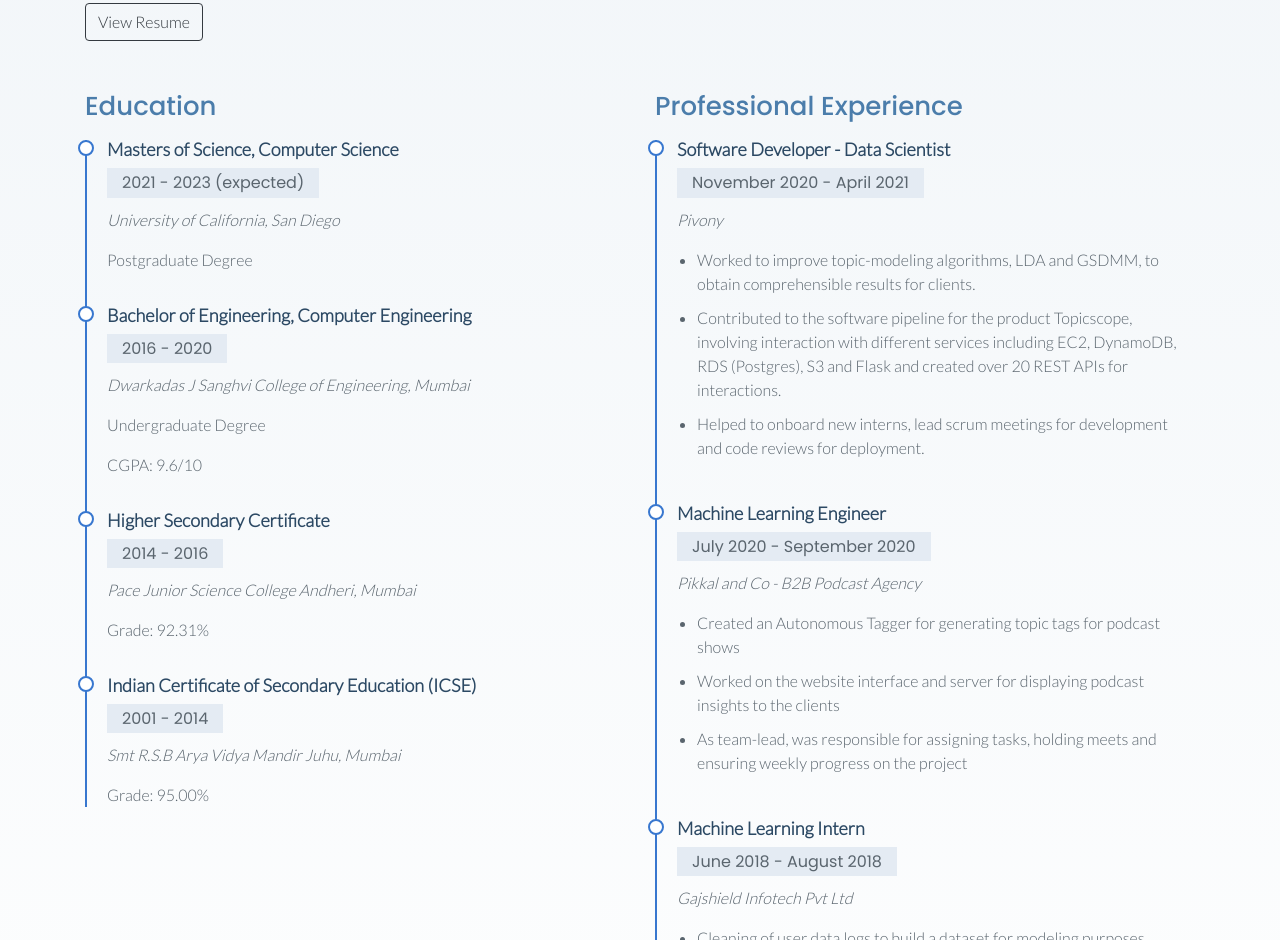
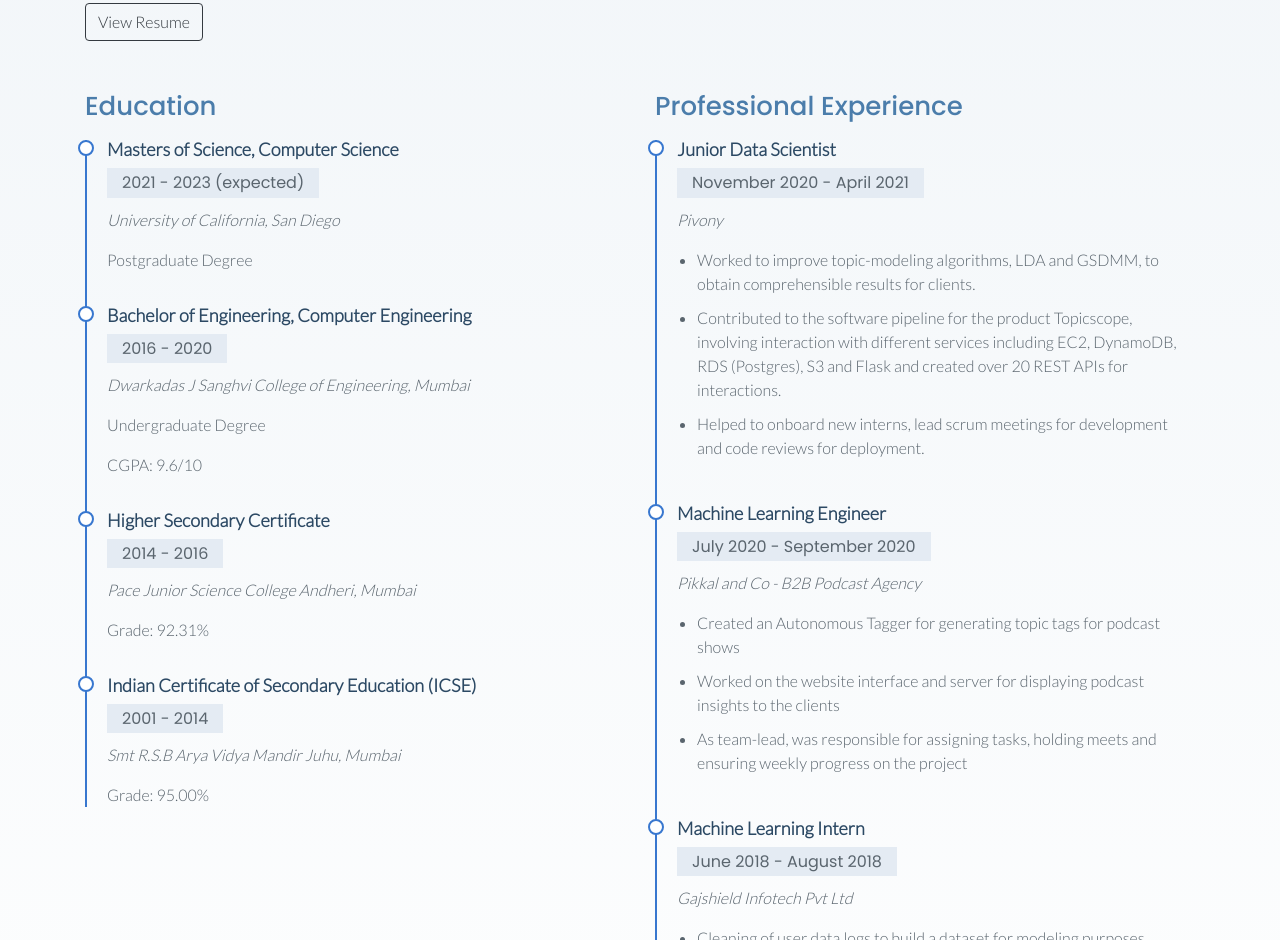
Before and after one commit to AdityaJ42/AdityaJ42.github.io, a plain HTML site: page index.html in a window 1280 px wide. Shown: the part 1170-2110 px from the top of the page. Drawn offline with nearby package versions, Linux system fonts and the light colour scheme; a web font is replaced by a local one.

Commit message:
fix pivony position

```diff
--- a/index.html
+++ b/index.html
@@ -198,7 +198,7 @@
           <div class="col-lg-6">
             <h3 class="resume-title">Professional Experience</h3>
             <div class="resume-item">
-              <h4>Software Developer - Data Scientist</h4>
+              <h4>Junior Data Scientist</h4>
               <h5>November 2020 - April 2021</h5>
               <p><em>Pivony</em></p>
               <p>
```
